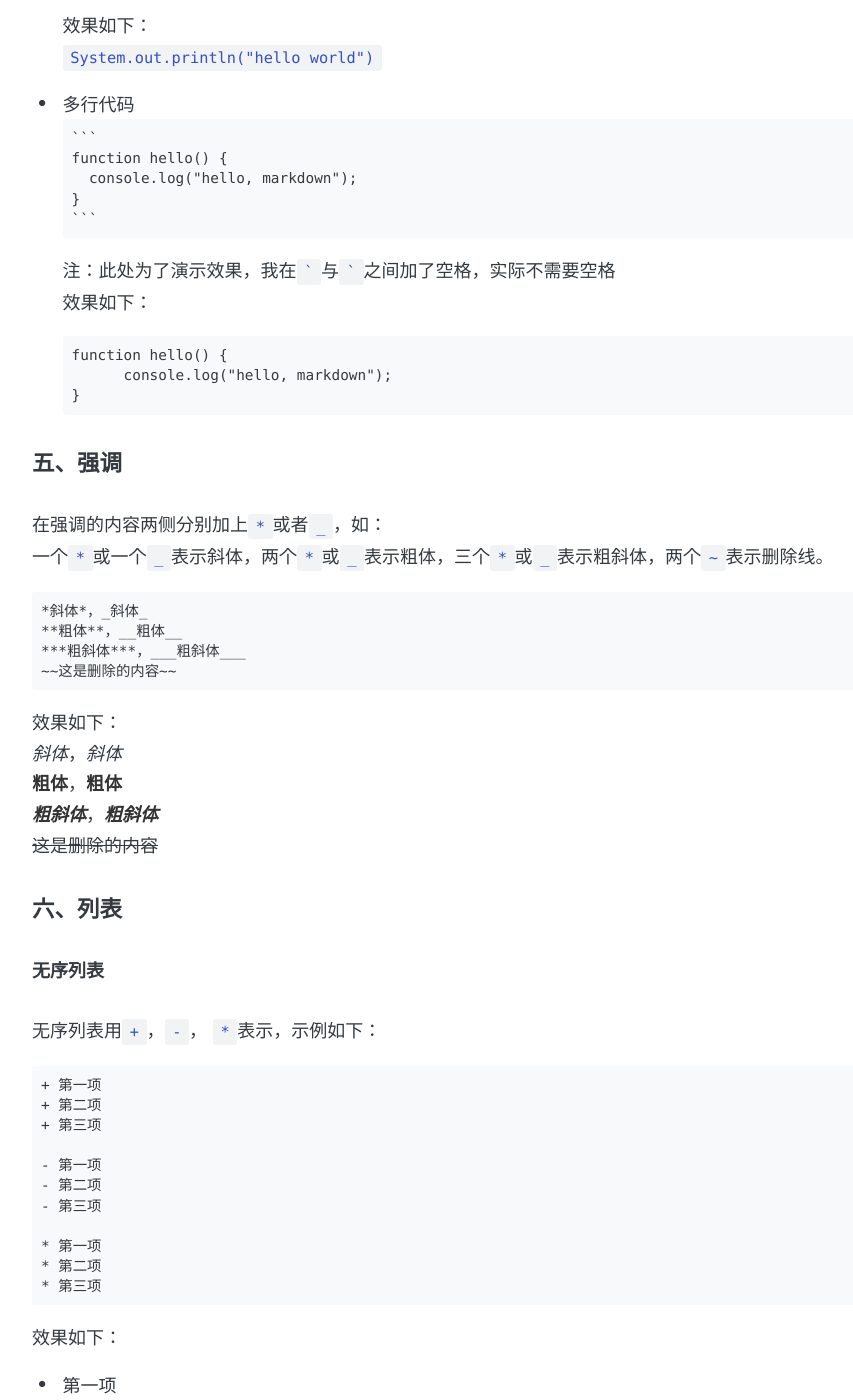
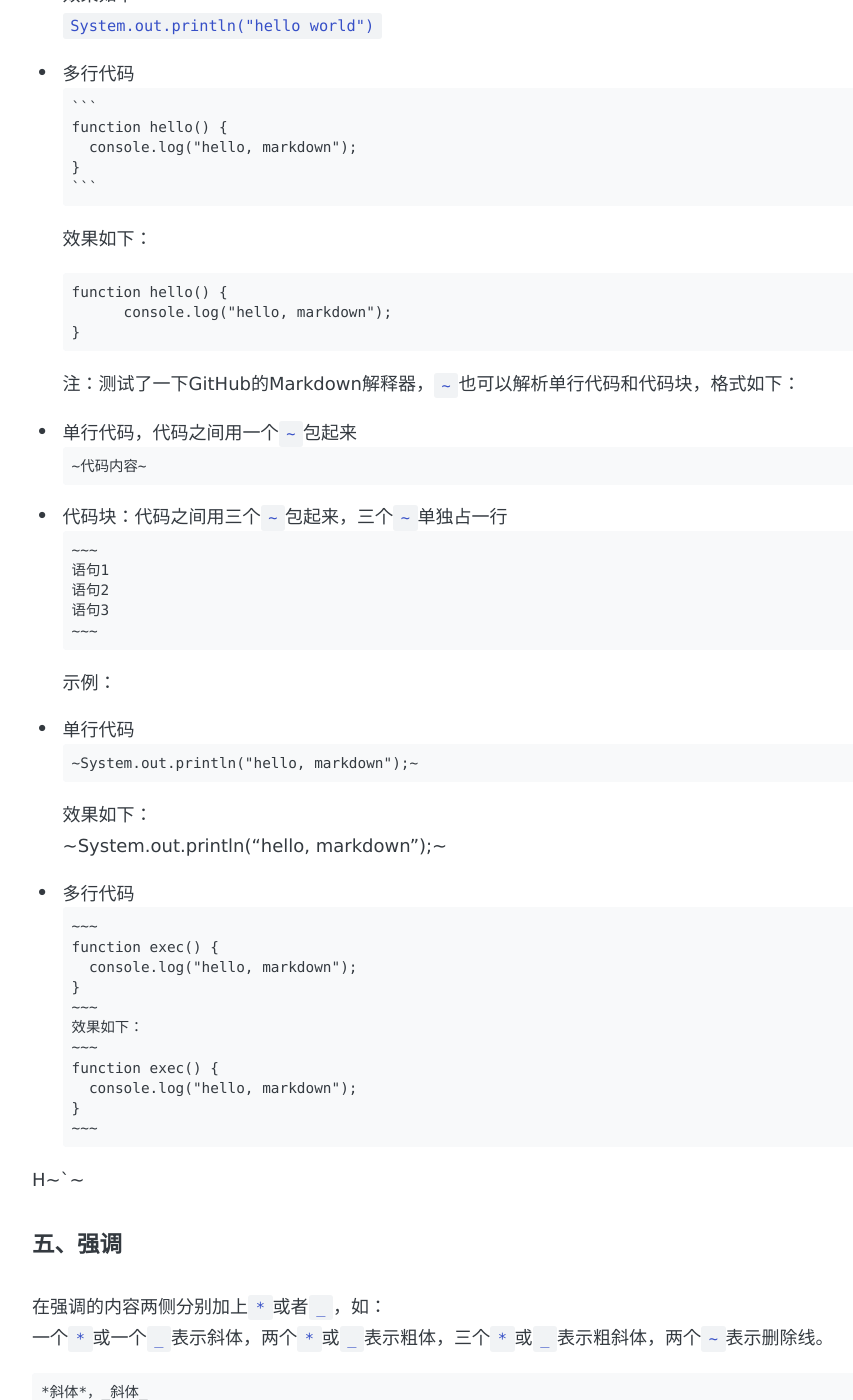
Before and after one commit to perfiffer/perfiffer.github.io, a Jekyll site: the page built from _posts/2019-04-16-markdown语法.md, in a window 1280 px wide and 1400 px high, scrolled down 3642 px. Shown: the whole window, without its empty margins (194-1047 px from the left). Built offline with Jekyll 4.4.1, drawn with Linux system fonts in a browser that asks for light colours; some web fonts are replaced; comment, search, counter and statistics services are not loaded; some of the changed text lies outside the part shown.

Commit message:
update blog

````diff
--- a/_posts/2019-04-16-markdown语法.md
+++ b/_posts/2019-04-16-markdown语法.md
@@ -101,7 +101,6 @@ markdown的段落只要在上一段落和下一段落之间存在空行，就可
 语句3
 ```
 ~~~
-注：此处为了演示效果，我在`` ` ``与`` ` ``之间加了空格，实际不需要空格
 示例：
 * 单行代码
 ```
@@ -118,13 +117,48 @@ function hello() {
 }
 ```
 ~~~
-注：此处为了演示效果，我在`` ` ``与`` ` ``之间加了空格，实际不需要空格
 效果如下：
 ```
 function hello() {
         console.log("hello, markdown");
 }
 ```
+注：测试了一下GitHub的Markdown解释器，`~`也可以解析单行代码和代码块，格式如下：
+* 单行代码，代码之间用一个`~`包起来
+```
+~代码内容~
+```
+* 代码块：代码之间用三个`~`包起来，三个`~`单独占一行
+```
+~~~
+语句1
+语句2
+语句3
+~~~
+```
+示例：
+* 单行代码
+```
+~System.out.println("hello, markdown");~
+```
+效果如下：
+~System.out.println("hello, markdown");~
+* 多行代码
+```
+~~~
+function exec() {
+	console.log("hello, markdown");
+}
+~~~
+效果如下：
+~~~
+function exec() {
+	console.log("hello, markdown");
+}
+~~~
+```
+
+H~`~
 
 #### 五、强调
 在强调的内容两侧分别加上`*`或者`_`，如：
````
